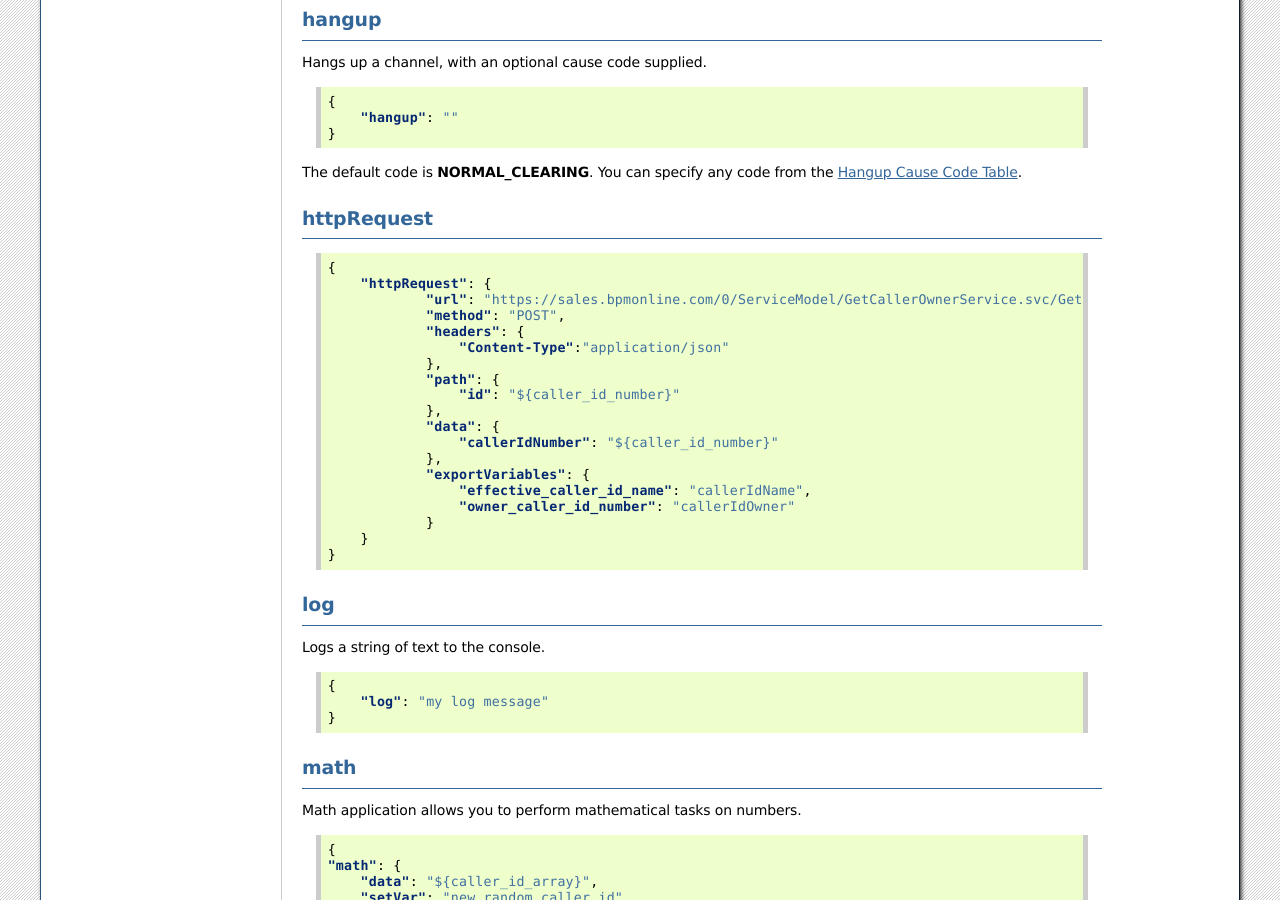
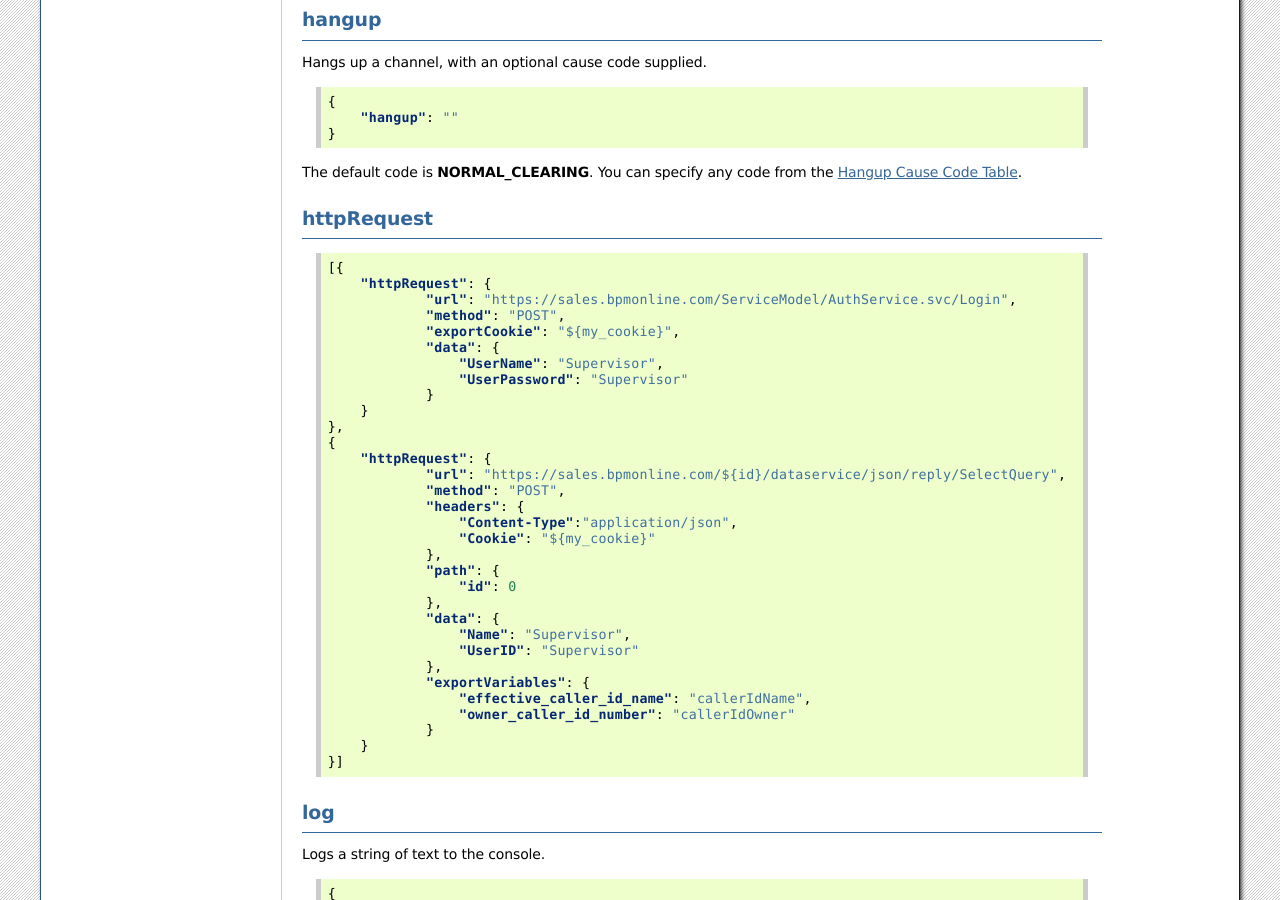
Before and after one commit to webitel/docs-en, a Sphinx documentation site: the page built from source/acr-applications.rst, in a window 1280 px wide and 900 px high, scrolled down 5015 px. Built offline with Sphinx 7.4.7, drawn with Linux system fonts in a browser that asks for light colours; some of the changed text lies outside the part shown.

Commit message:
added exportCookie method to the httpRequest application

```diff
--- a/source/acr-applications.rst
+++ b/source/acr-applications.rst
@@ -53,7 +53,6 @@ blackList
 ----------
 
 .. py:module:: blackList
-
 
 The blackList application executes various actions for the blacklisted numbers.
 
@@ -368,25 +367,39 @@ httpRequest
 
 .. code-block:: json
 
+    [{
+        "httpRequest": {
+                "url": "https://sales.bpmonline.com/ServiceModel/AuthService.svc/Login",
+                "method": "POST",
+                "exportCookie": "${my_cookie}",
+                "data": {
+                    "UserName": "Supervisor",
+                    "UserPassword": "Supervisor"
+                }
+        }
+    },
     {
         "httpRequest": {
-                "url": "https://sales.bpmonline.com/0/ServiceModel/GetCallerOwnerService.svc/GetCallerOwner/${id}/",
+                "url": "https://sales.bpmonline.com/${id}/dataservice/json/reply/SelectQuery",
                 "method": "POST",
                 "headers": {
-                    "Content-Type":"application/json"
+                    "Content-Type":"application/json",
+                    "Cookie": "${my_cookie}"
                 },
                 "path": {
-                    "id": "${caller_id_number}"
+                    "id": 0
                 },
                 "data": {
-                    "callerIdNumber": "${caller_id_number}"
+                    "Name": "Supervisor",
+                    "UserID": "Supervisor"
                 },
                 "exportVariables": {
                     "effective_caller_id_name": "callerIdName",
                     "owner_caller_id_number": "callerIdOwner"
                 }
         }
-    }
+    }]
+
 
 log
 ---
@@ -639,7 +652,7 @@ An inbound call queuing application that can be used for call center needs.
                         "type": "say",
                         "lang": "en",
                         "method": "number pronounced"
-				    }
+                    }
                   ]
                 }
               }
```
Also changed, not shown: other parts of source/acr-applications.rst (+1 -1 lines).
